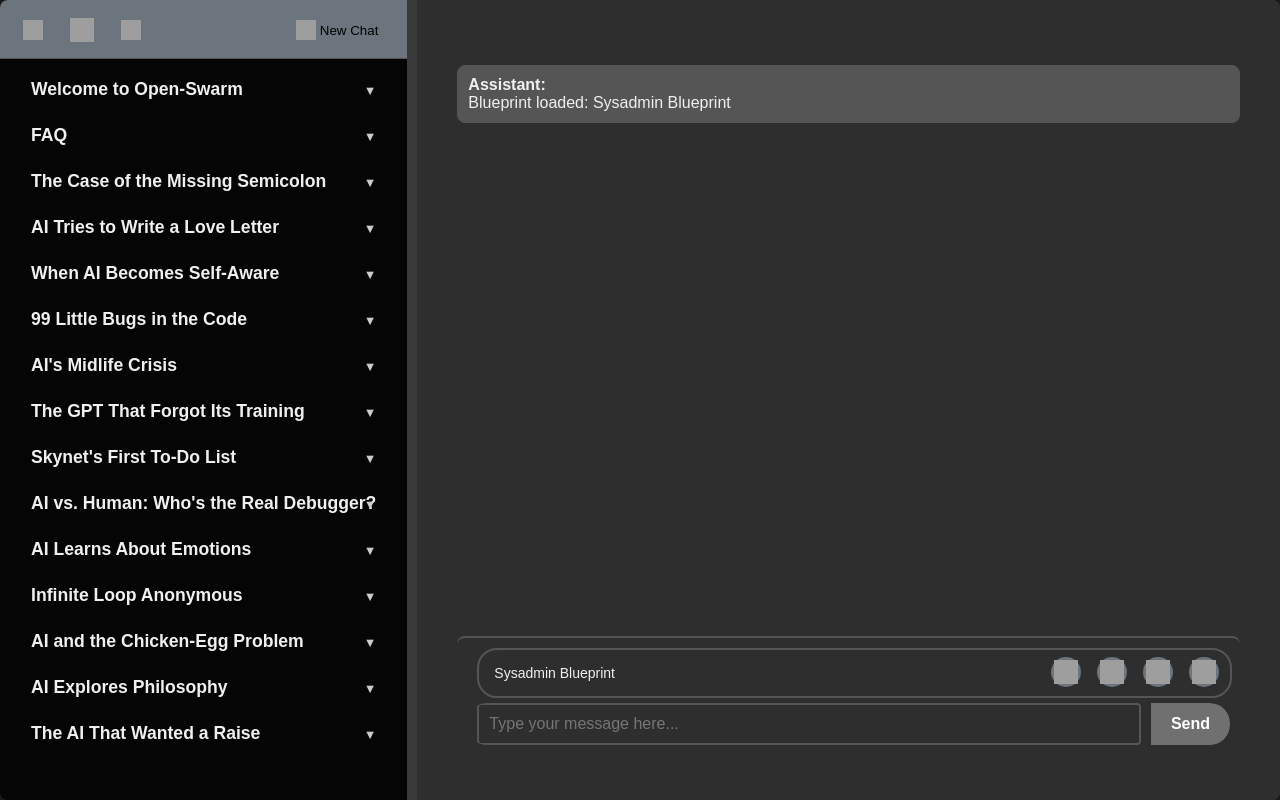
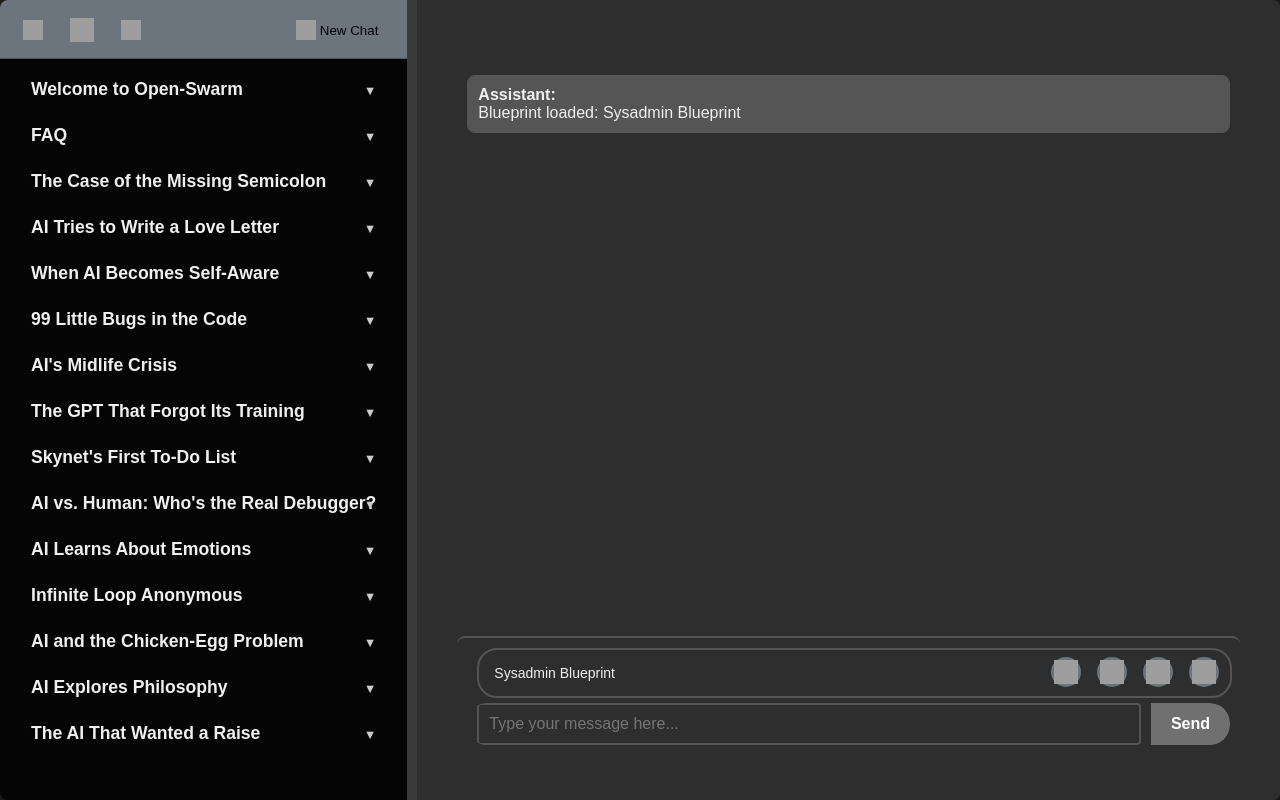
Before and after one commit to mkc909/open-swarm-mcp, a Django app: template src/swarm/templates/rest_mode/blueprint_page.html in a window 1280 px wide. Run offline with Django 4.2, Linux system fonts and the light colour scheme; the template is opened without the code that fills it, so the values that code supplies are empty; parts of the project's set-up code (start-up, migrations or seed data) failed here and were passed over; some libraries are stand-ins or nearby versions; grey boxes are pictures that could not be loaded.

Commit message:
style(messages): update message styles for improved readability

```diff
--- a/src/swarm/static/rest_mode/css/messages.css
+++ b/src/swarm/static/rest_mode/css/messages.css
@@ -3,6 +3,11 @@
     display: flex;
     flex-direction: column;
     gap: 15px;
+    flex: 1; /* Allow it to expand and fill available space */
+    overflow-y: auto; /* Enable vertical scrolling */
+    margin-bottom: 10px; /* Space for the input area */
+    border-radius: 5px; /* Optional: Rounded corners */
+    padding: 10px; /* Optional: Inner padding */
 }
 
 /* Persistent Message */
```
